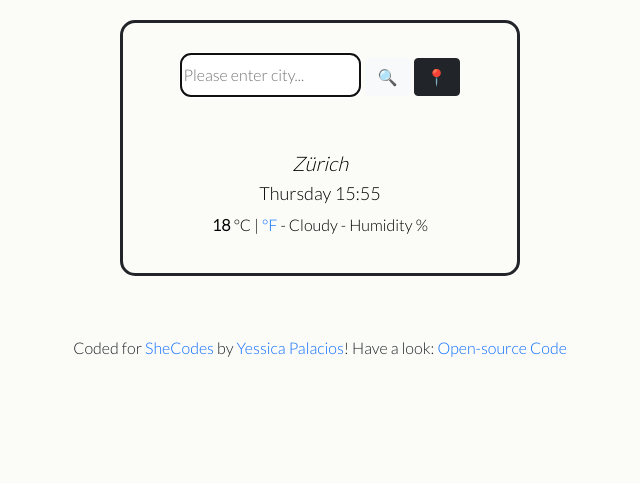
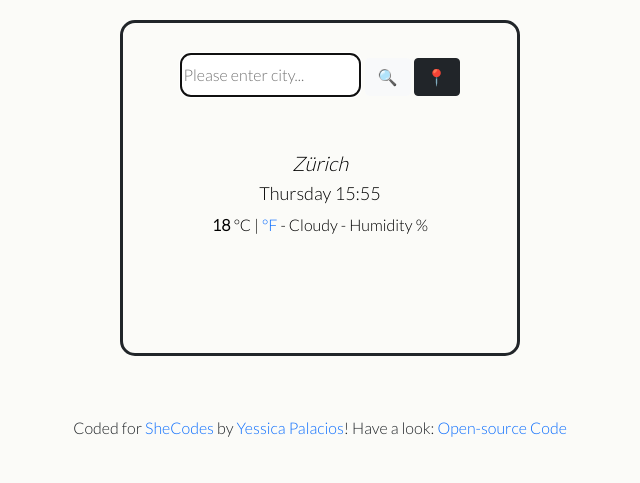
Before and after one commit to Yessi-lab/SheCodes-WeatherApp, a plain HTML site: page index.html in a window 1280 px wide. Shown: the whole page, without its empty margins (320-960 px from the left). Drawn offline with nearby package versions, Linux system fonts and the light colour scheme; no server answers.

Commit message:
Added CSS to JS forecast

```diff
--- a/src/script.js
+++ b/src/script.js
@@ -33,6 +33,7 @@ function showTemperature(response) {
   let temperatureText = document.querySelector("#temperature");
   let iconElement = document.querySelector("#icon");
   temperatureText.innerHTML = `${temperature}`;
+  displayForecast();
   document.querySelector("#city").innerHTML = response.data.name;
   document.querySelector("#description").innerHTML = response.data.weather[0].description;
   document.querySelector("#humidity").innerHTML = response.data.main.humidity;
--- a/src/style.css
+++ b/src/style.css
@@ -79,6 +79,11 @@ a:link {
   padding: 40px;
 }
 
+.weather-forecast {
+  margin: 20px auto;
+  padding: 20px;
+  text-align: center;
+}
 .weather-forecast-temperature-min {
   color: grey;
 }
```
